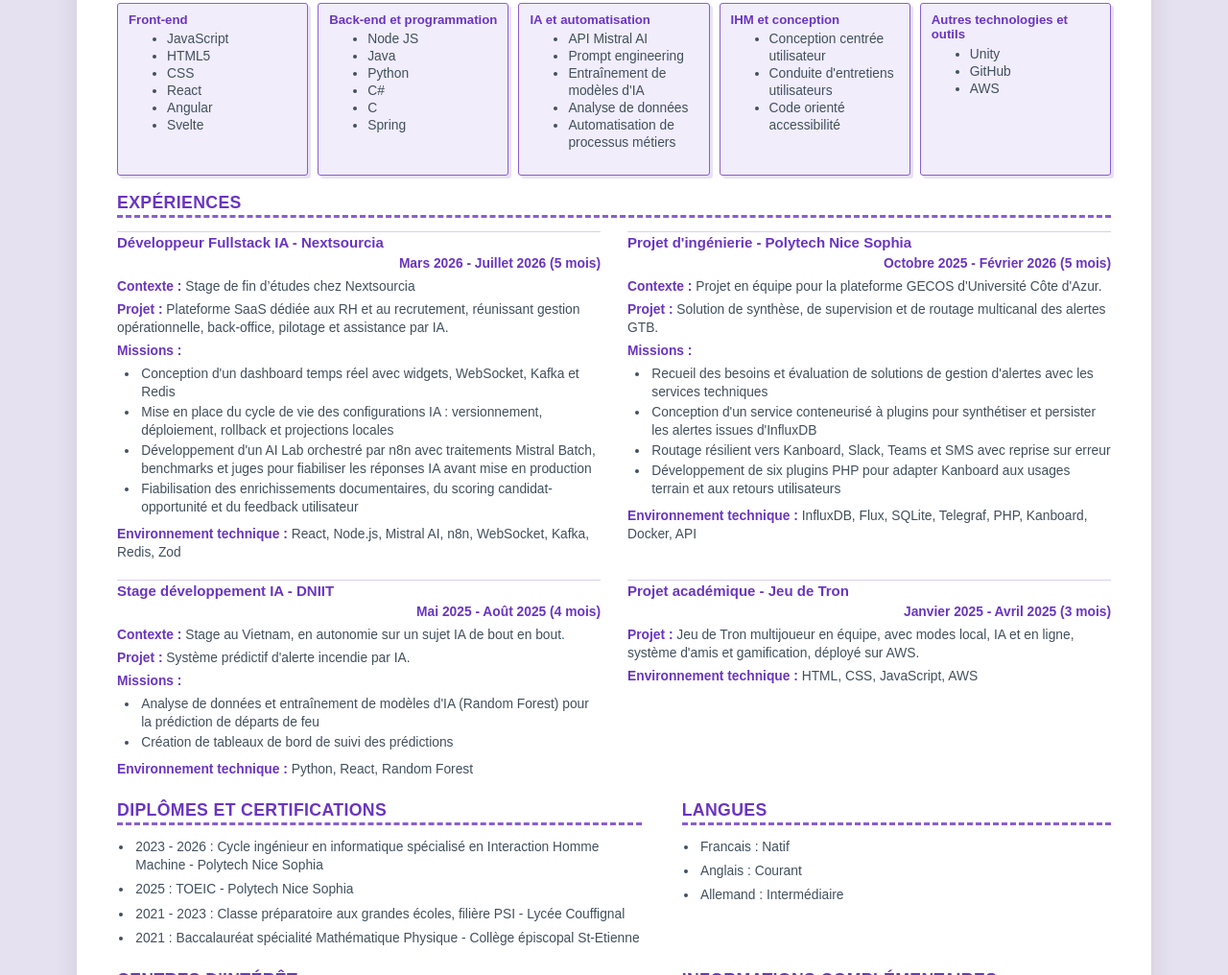
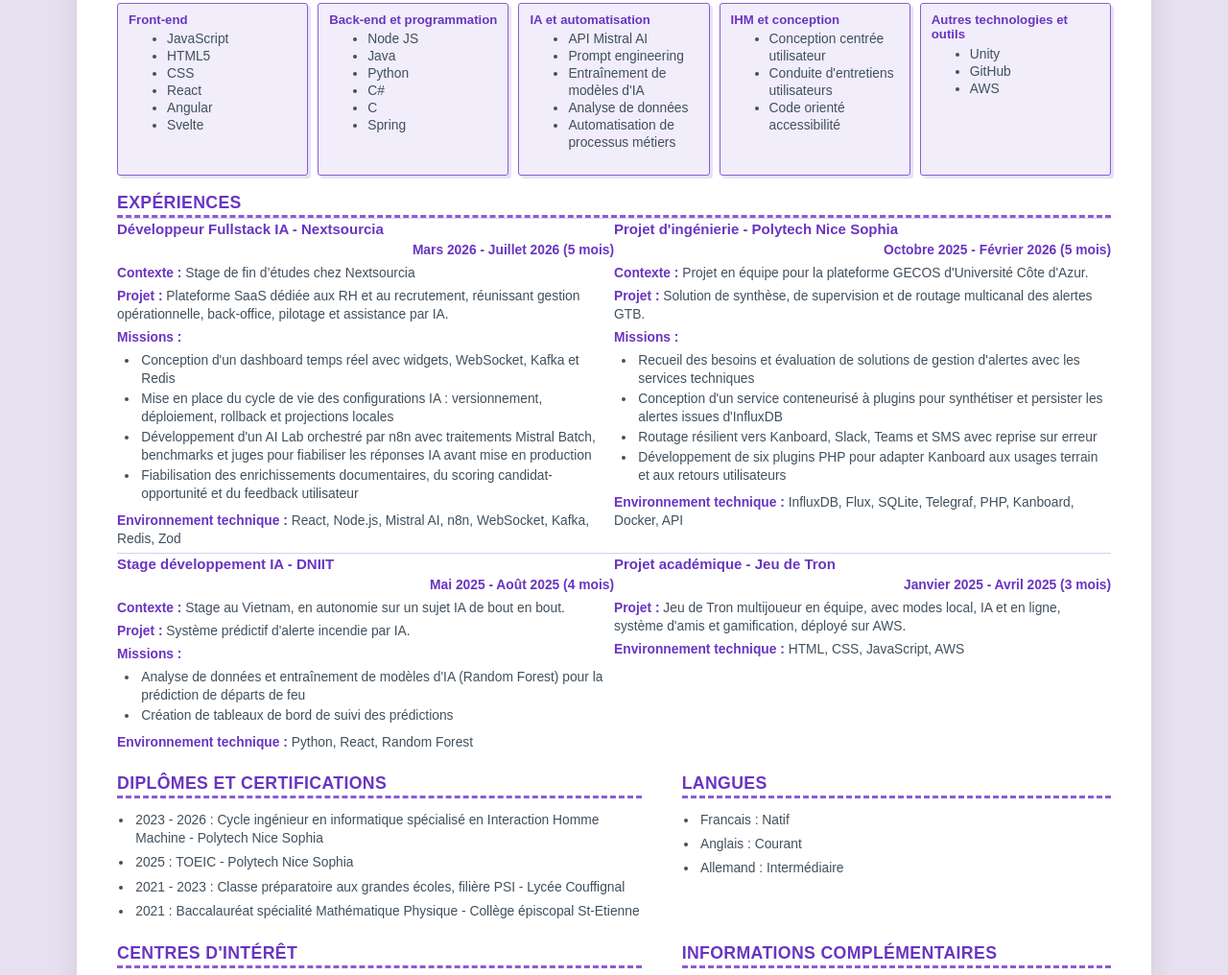
Before and after one commit to MaxenceRoques/cv-web, a website: page index.html in a window 1280 px wide. Shown: the part 328-1344 px from the top of the page at 96% size. Drawn offline with Linux system fonts and the light colour scheme.

Commit message:
Update styles.css

```diff
--- a/styles.css
+++ b/styles.css
@@ -436,7 +436,7 @@ section[aria-labelledby="diplomes"] time {
 section[aria-labelledby="experiences"] {
   display: grid;
   grid-template-columns: repeat(2, minmax(0, 1fr));
-  gap: 14px 28px;
+  gap: 1_px 28px;
 }
 
 section[aria-labelledby="experiences"] > h2 {
```
